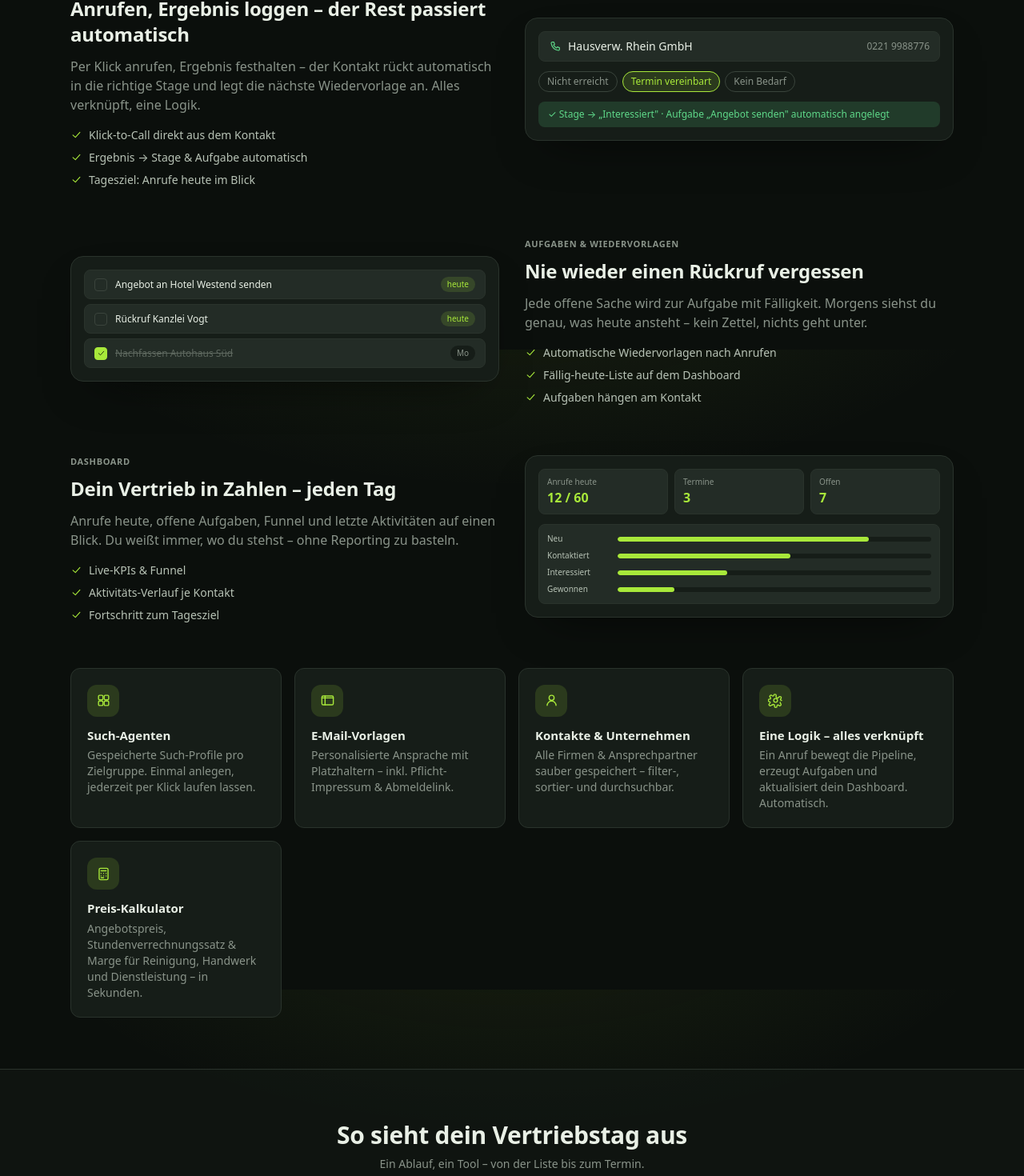
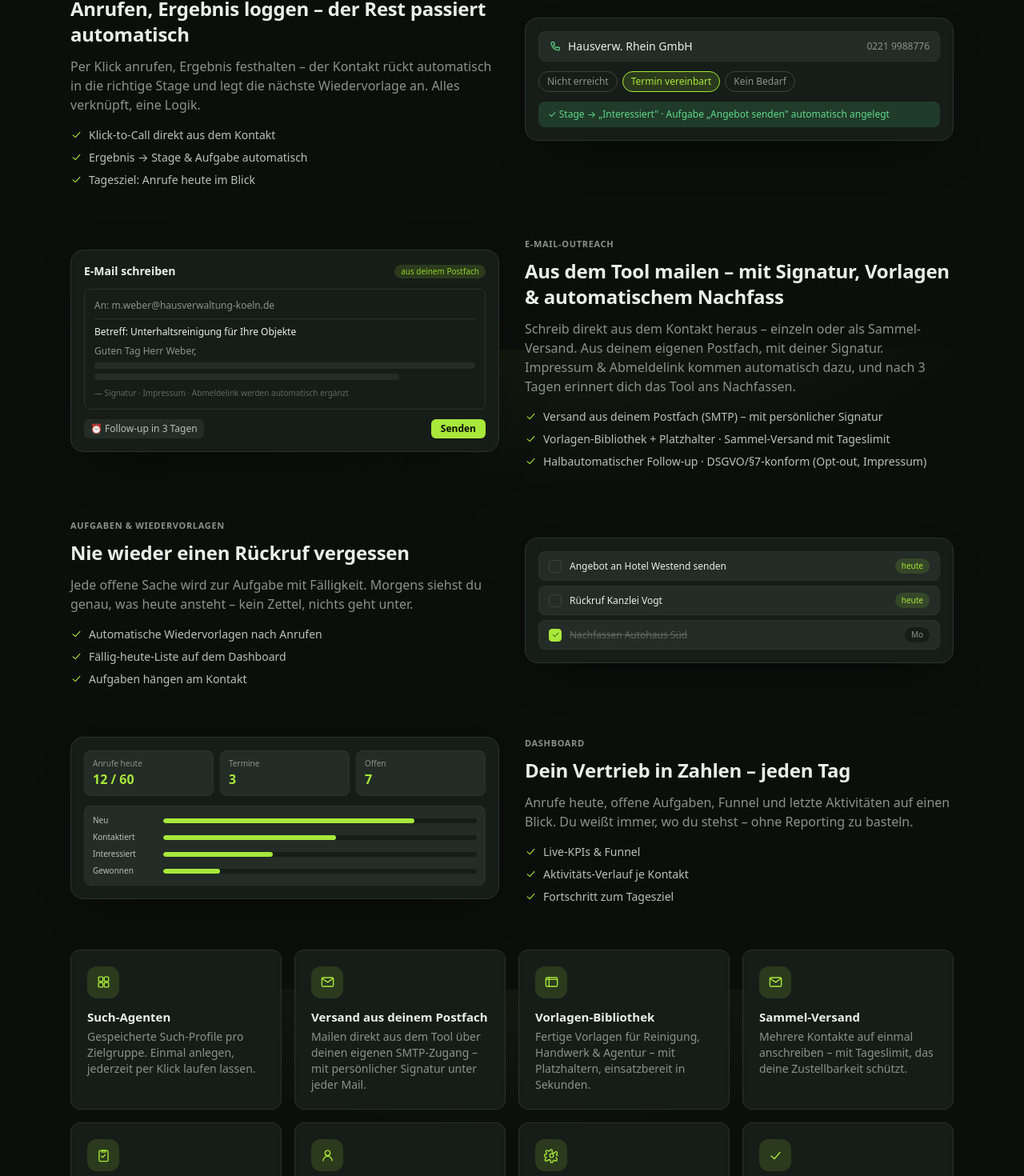
Before and after one commit to personal-glitch/lead-finder, a Next.js app: page / in a window 1280 px wide. Shown: the part 2763-4233 px from the top of the page at 80% size. Built offline with nearby package versions, Linux system fonts and the light colour scheme; no server answers.

Commit message:
landing: E-Mail-Outreach-Block + Follow-up/Sammel-Versand/§7 im Feature-Raster, Texte geschärft

```diff
--- a/src/app/page.tsx
+++ b/src/app/page.tsx
@@ -62,6 +62,38 @@ const SHOWCASE: { tag: string; title: string; text: string; bullets: string[]; m
     mock: <CallMock />,
   },
   {
+    tag: "E-Mail-Outreach",
+    title: "Aus dem Tool mailen – mit Signatur, Vorlagen & automatischem Nachfass",
+    text: "Schreib direkt aus dem Kontakt heraus – einzeln oder als Sammel-Versand. Aus deinem eigenen Postfach, mit deiner Signatur. Impressum & Abmeldelink kommen automatisch dazu, und nach 3 Tagen erinnert dich das Tool ans Nachfassen.",
+    bullets: [
+      "Versand aus deinem Postfach (SMTP) – mit persönlicher Signatur",
+      "Vorlagen-Bibliothek + Platzhalter · Sammel-Versand mit Tageslimit",
+      "Halbautomatischer Follow-up · DSGVO/§7-konform (Opt-out, Impressum)",
+    ],
+    mock: (
+      <div className="space-y-3 text-xs">
+        <div className="flex items-center justify-between">
+          <span className="text-sm font-semibold">E-Mail schreiben</span>
+          <span className="rounded-full bg-[var(--color-brand-tint)] px-2 py-0.5 text-[10px] font-medium text-[var(--color-brand-ink)]">aus deinem Postfach</span>
+        </div>
+        <div className="space-y-2 rounded-lg border border-[var(--color-line)] p-3">
+          <div className="text-[var(--color-muted)]">An: m.weber@hausverwaltung-koeln.de</div>
+          <div className="border-t border-[var(--color-line)] pt-2 font-medium">Betreff: Unterhaltsreinigung für Ihre Objekte</div>
+          <div className="space-y-1.5 text-[var(--color-muted)]">
+            <div>Guten Tag Herr Weber,</div>
+            <div className="h-2 w-full rounded bg-[var(--color-subtle)]" />
+            <div className="h-2 w-4/5 rounded bg-[var(--color-subtle)]" />
+            <div className="pt-1 text-[10px] text-[var(--color-faint)]">— Signatur · Impressum · Abmeldelink werden automatisch ergänzt</div>
+          </div>
+        </div>
+        <div className="flex items-center justify-between">
+          <span className="rounded-md bg-[var(--color-subtle)] px-2 py-1 text-[var(--color-ink-2)]">⏰ Follow-up in 3 Tagen</span>
+          <span className="rounded-md bg-[var(--color-brand)] px-3 py-1 font-semibold text-[var(--color-on-brand)]">Senden</span>
+        </div>
+      </div>
+    ),
+  },
+  {
     tag: "Aufgaben & Wiedervorlagen",
     title: "Nie wieder einen Rückruf vergessen",
     text: "Jede offene Sache wird zur Aufgabe mit Fälligkeit. Morgens siehst du genau, was heute ansteht – kein Zettel, nichts geht unter.",
@@ -80,9 +112,13 @@ const SHOWCASE: { tag: string; title: string; text: string; bullets: string[]; m
 // Kompaktes Feature-Raster (der Rest, den das Tool kann)
 const FEATURES: { icon: IconName; title: string; text: string }[] = [
   { icon: "agents", title: "Such-Agenten", text: "Gespeicherte Such-Profile pro Zielgruppe. Einmal anlegen, jederzeit per Klick laufen lassen." },
-  { icon: "template", title: "E-Mail-Vorlagen", text: "Personalisierte Ansprache mit Platzhaltern – inkl. Pflicht-Impressum & Abmeldelink." },
+  { icon: "mail", title: "Versand aus deinem Postfach", text: "Mailen direkt aus dem Tool über deinen eigenen SMTP-Zugang – mit persönlicher Signatur unter jeder Mail." },
+  { icon: "template", title: "Vorlagen-Bibliothek", text: "Fertige Vorlagen für Reinigung, Handwerk & Agentur – mit Platzhaltern, einsatzbereit in Sekunden." },
+  { icon: "mail", title: "Sammel-Versand", text: "Mehrere Kontakte auf einmal anschreiben – mit Tageslimit, das deine Zustellbarkeit schützt." },
+  { icon: "tasks", title: "Automatischer Nachfass", text: "Nach dem Erstkontakt erinnert dich das Tool ans Follow-up – senden mit einem Klick." },
   { icon: "user", title: "Kontakte & Unternehmen", text: "Alle Firmen & Ansprechpartner sauber gespeichert – filter-, sortier- und durchsuchbar." },
   { icon: "settings", title: "Eine Logik – alles verknüpft", text: "Ein Anruf bewegt die Pipeline, erzeugt Aufgaben und aktualisiert dein Dashboard. Automatisch." },
+  { icon: "check", title: "DSGVO- & §7-UWG-konform", text: "Impressum & Abmeldelink in jeder Mail, Opt-out-Liste, EU-Hosting – rechtssicher aufgesetzt." },
   { icon: "calculator", title: "Preis-Kalkulator", text: "Angebotspreis, Stundenverrechnungssatz & Marge für Reinigung, Handwerk und Dienstleistung – in Sekunden." },
 ];
 
@@ -96,15 +132,15 @@ const ALT = [
 const NEU = [
   "Anrufbare Firmen auf Knopfdruck – mit Ansprechpartner",
   "Pipeline, Aufgaben & Historie an einem Ort",
-  "Automatische Wiedervorlagen – nichts geht verloren",
-  "Ein Tool für den kompletten Vertrieb",
+  "Automatische Wiedervorlagen & Follow-ups – nichts geht verloren",
+  "Finden, anrufen & mailen in einem Tool",
 ];
 
 // Vertriebstag
 const TAG: { time: string; t: string; d: string }[] = [
   { time: "09:00", t: "Agent läuft – Liste steht", d: "Dein gespeicherter Agent liefert frische, anrufbare Firmen aus deinen Zielbranchen." },
   { time: "09:15", t: "Anrufen & loggen", d: "Klick-to-Call, Ergebnis festhalten – Stage & Wiedervorlage entstehen automatisch." },
-  { time: "11:00", t: "Pipeline pflegen", d: "Interessenten nach vorn ziehen, Angebote als Aufgabe einplanen." },
+  { time: "11:00", t: "Mailen & nachfassen", d: "Interessenten per Mail anschreiben (einzeln oder Sammel) – das Follow-up landet automatisch als Wiedervorlage." },
   { time: "17:00", t: "Tag im Blick", d: "Dashboard zeigt Anrufe, Termine und den Funnel – fertig, ohne Reporting-Stress." },
 ];
 
```
